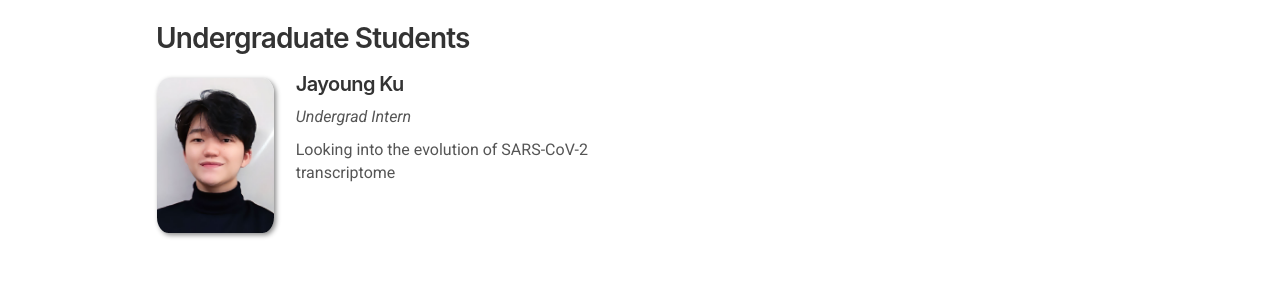
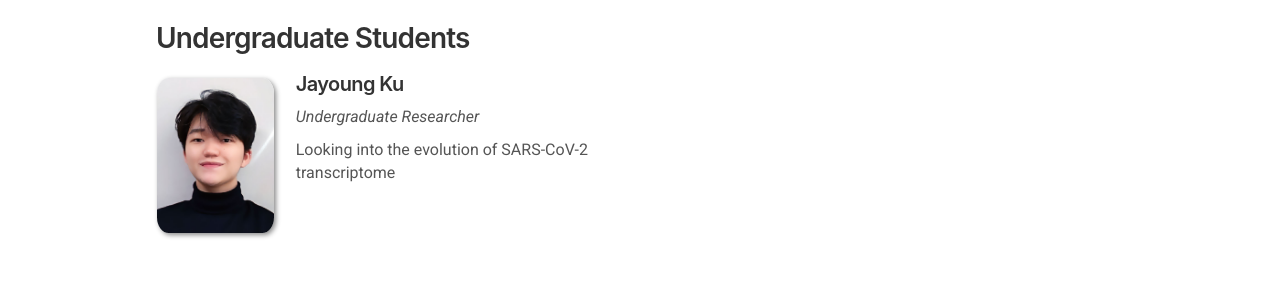
Before and after one commit to ChangLabSNU/ChangLabSNU.github.io, a Jekyll site: the page built from _pages/team.md, in a window 1280 px wide and 900 px high, scrolled down 1201 px. Shown: the part 326-626 px from the top of the window. Built offline with Jekyll 4.4.1, drawn with Linux system fonts in a browser that asks for light colours; nearby versions of some CDN libraries; some web fonts are replaced.

Commit message:
Clarify Jayoung's status.

```diff
--- a/_data/visitors.yml
+++ b/_data/visitors.yml
@@ -1,4 +1,4 @@
 - name: Jayoung Ku
   photo: jyku-thumb.jpg
-  info: Undergrad Intern
+  info: Undergraduate Researcher
   intro: "Looking into the evolution of SARS-CoV-2 transcriptome"
```
